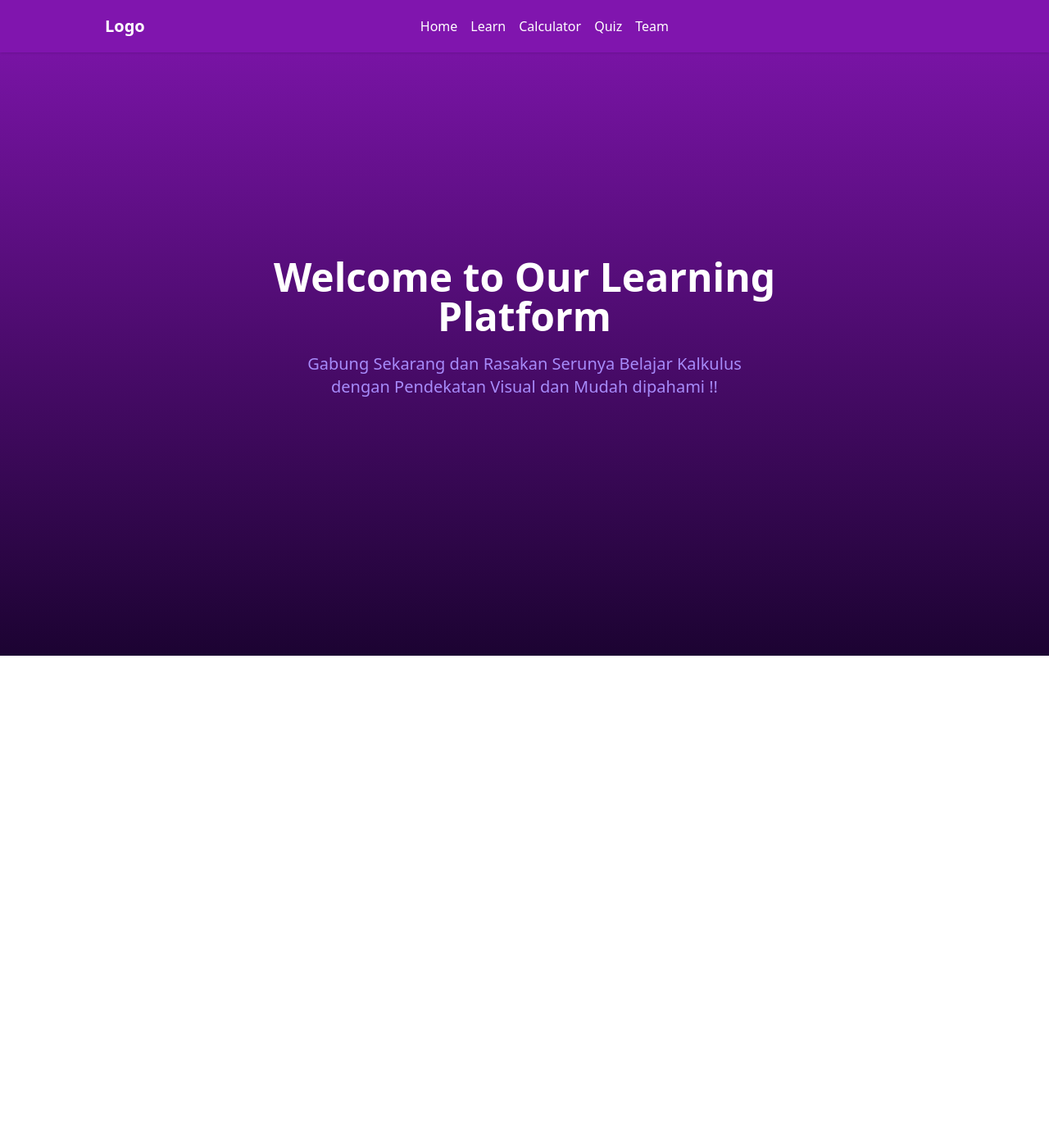
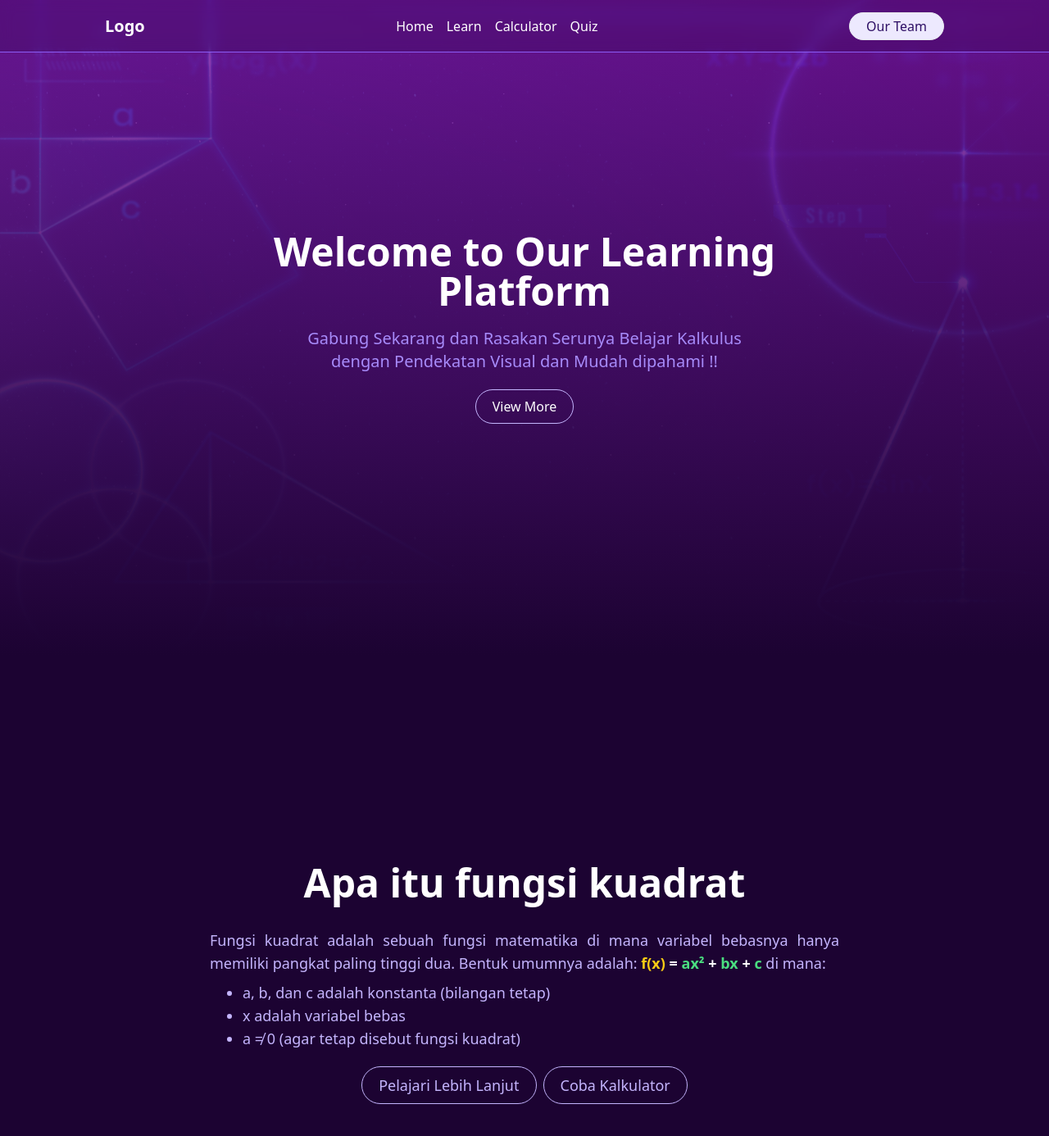
Before and after one commit to Hanep77/learn-quadratic-site, a Next.js app: page /home in a window 1280 px wide. Shown: the top 1386 px of the page at 82% size. Built offline with nearby package versions, Linux system fonts and the light colour scheme.

Commit message:
some changes

```diff
--- a/src/app/home/page.tsx
+++ b/src/app/home/page.tsx
@@ -1,11 +1,12 @@
 import Image from "next/image";
+import Link from "next/link";
 
 export default function Home() {
   return (
     <>
       <div className="min-h-screen">
-        {/* <Image src="/3.png" alt="matematika" width={500} height={500} className="h-screen w-full bg-cover absolute -z-30" /> */}
-        <div className="absolute min-h-screen w-full bg-gradient-to-b from-[rgba(128,21,174,1)] to-[rgba(28,3,50,1)]">
+        <Image src="/bg.jpg" alt="matematika" width={500} height={500} className="h-screen w-full bg-cover absolute -z-30" />
+        <div className="absolute min-h-screen w-full bg-gradient-to-b from-[rgba(128,21,174,0.8)] to-[rgba(28,3,50,1)]">
           <div className="min-h-screen flex justify-center items-center">
             <div className="text-center max-w-screen-md">
               <h1 className="text-5xl font-bold mb-5">
@@ -15,13 +16,34 @@ export default function Home() {
                 <p className="text-xl text-violet-400 font-light">Gabung Sekarang dan Rasakan Serunya Belajar Kalkulus
                   dengan Pendekatan Visual dan Mudah dipahami !!</p>
               </div>
+              <div className="mt-5 flex justify-center">
+                <Link href={'#more'} className="px-5 py-2 border border-violet-300 hover:bg-violet-300 hover:text-violet-950 active:bg-violet-100 rounded-full">View More</Link>
+              </div>
             </div>
           </div>
         </div>
       </div>
-      <div className="min-h-screen">
-
-      </div>
+      <section className="min-h-screen bg-[rgba(28,3,50,1)] flex flex-col justify-center items-center" id="more">
+        <div className="text-justify max-w-screen-md">
+          <h1 className="text-5xl font-bold mb-8 text-center">Apa itu fungsi kuadrat</h1>
+          <div className="text-lg text-violet-300 font-light">
+            <p>
+              Fungsi kuadrat adalah sebuah fungsi matematika di mana variabel bebasnya hanya memiliki pangkat paling tinggi dua. Bentuk umumnya adalah:
+              <span className="text-white font-semibold">
+                <span className="text-yellow-400"> f(x) </span>= <span className="text-green-400">ax² </span>+ <span className="text-green-400">bx </span> + <span className="text-green-400">c</span></span> di mana:
+            </p>
+            <ul className="list-disc ms-10 mt-2">
+              <li>a, b, dan c adalah konstanta (bilangan tetap)</li>
+              <li>x adalah variabel bebas</li>
+              <li>a ≠ 0 (agar tetap disebut fungsi kuadrat)</li>
+            </ul>
+            <div className="mt-5 flex justify-center gap-2">
+              <Link href={'/learn'} className="px-5 py-2 border border-violet-300 hover:bg-violet-300 hover:text-violet-950 active:bg-violet-100 rounded-full">Pelajari Lebih Lanjut</Link>
+              <Link href={'/calculator'} className="px-5 py-2 border border-violet-300 hover:bg-violet-300 hover:text-violet-950 active:bg-violet-100 rounded-full">Coba Kalkulator</Link>
+            </div>
+          </div>
+        </div>
+      </section>
     </>
   );
 }
--- a/src/app/layout.tsx
+++ b/src/app/layout.tsx
@@ -25,7 +25,7 @@ export default function RootLayout({
   children: React.ReactNode;
 }>) {
   return (
-    <html lang="en">
+    <html lang="en" className="scroll-smooth">
       <body className={`${geistSans.variable} ${geistMono.variable} antialiased text-white`}>
         <Navbar />
         {children}
--- a/src/app/navbar.tsx
+++ b/src/app/navbar.tsx
@@ -2,7 +2,7 @@ import Link from "next/link";
 
 export default function Navbar() {
   return (
-    <header className="fixed top-0 left-0 right-0 h-16 bg-[rgba(128,21,174,1)] shadow z-30">
+    <header className="fixed top-0 left-0 right-0 h-16 bg-[rgba(28,3,50,.2)] backdrop-blur border-b border-violet-500 z-30">
       <nav className="max-w-screen-lg h-full m-auto flex justify-between items-center">
         <h1 className="font-semibold text-xl">Logo</h1>
         <ul className="flex gap-4">
@@ -10,9 +10,9 @@ export default function Navbar() {
           <li><Link href={"/learn"}>Learn</Link></li>
           <li><Link href={"/calculator"}>Calculator</Link></li>
           <li><Link href={"/quiz"}>Quiz</Link></li>
-          <li><Link href={"/team"}>Team</Link></li>
         </ul>
         <div>
+          <Link href={"/team"} className="block px-5 py-1 border rounded-full bg-violet-100 text-violet-950">Our Team</Link>
         </div>
       </nav>
     </header>
--- a/src/app/quiz/page.tsx
+++ b/src/app/quiz/page.tsx
@@ -1,7 +1,15 @@
 export default function Quiz() {
+  const data: Array<any> = [
+    {
+      question: "pertanyaan pertama",
+      answers: ["jawaban 1", "jawaban 2", "jawaban 3", "jawaban 4"]
+    }
+  ]
   return (
-    <div className="">
-      project kalkulus - quiz
+    <div className="pt-20 bg-[rgba(28,3,50,1)] min-h-screen max-w-screen">
+      <div className="max-w-screen-lg m-auto">
+        project kalkulus - quiz
+      </div>
     </div>
   );
 }
```
Also changed, not shown: public/bg.jpg (added), public/rb_114100.png (added).
